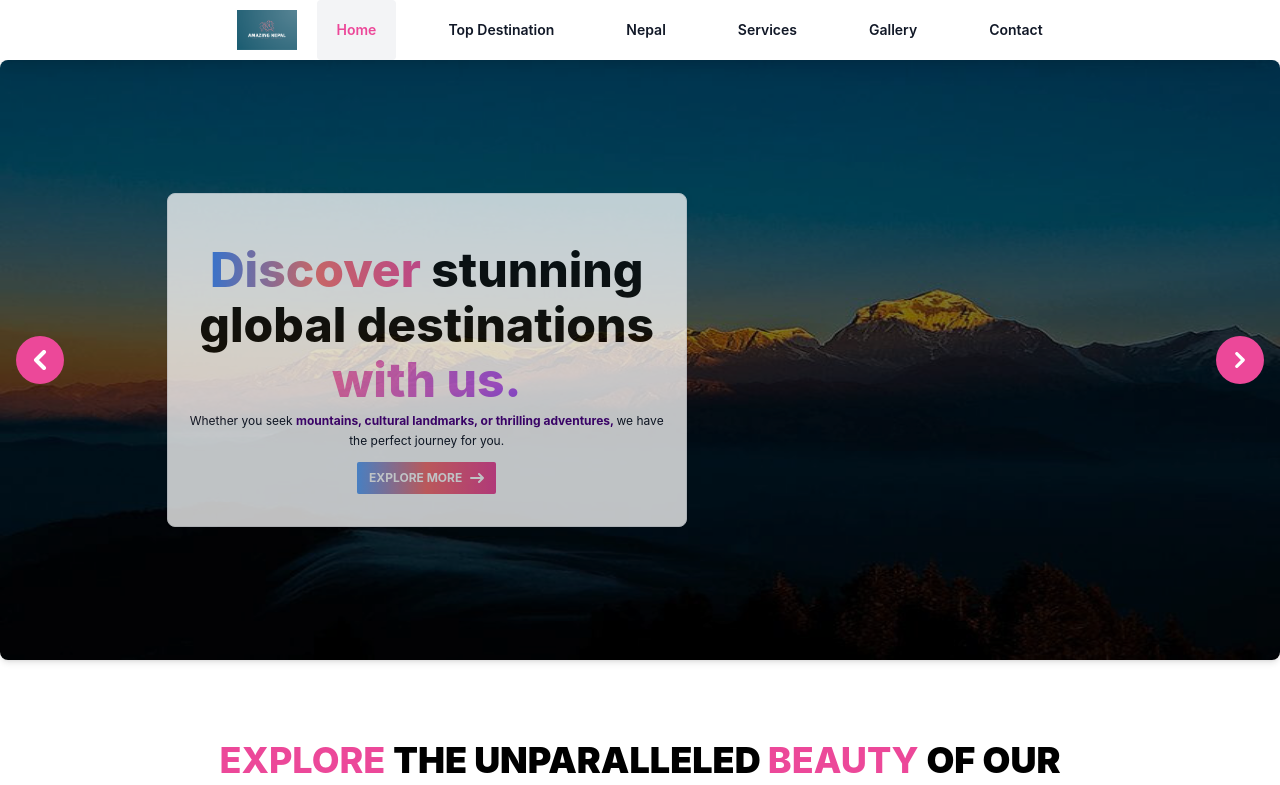
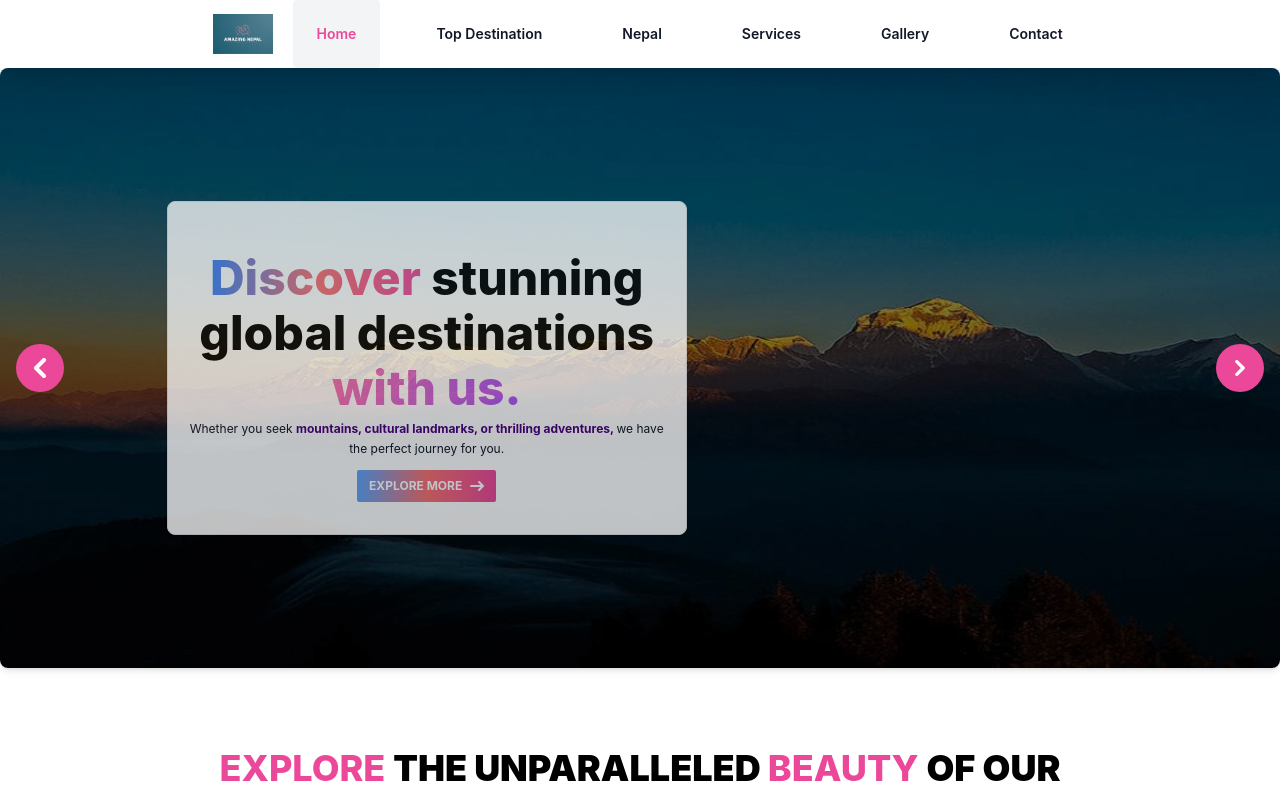
Before and after one commit to parashe/amazingnepal, a React (Create React App) app: page / in a window 1280 px wide. Shown: the top 785 px of the page. Built offline with nearby package versions, Linux system fonts and the light colour scheme.

Commit message:
added changes

```diff
--- a/src/Components/UI/Navbar/Navbar.tsx
+++ b/src/Components/UI/Navbar/Navbar.tsx
@@ -22,7 +22,7 @@ export const Navbar = () => {
 
   return (
     <>
-      <nav className="sticky top-0 z-50 bg-white shadow-lg font-semibold  dark:border-gray-600 dark:bg-gray-900 dark:text-white">
+      <nav className="sticky top-0 z-50 bg-white shadow-xl font-semibold  dark:border-gray-600 dark:bg-gray-900 dark:text-white">
         <div className="flex flex-wrap container mx-auto justify-center items-center max-w-screen-xl px-4 text-sm">
           <Link
             to="/"
@@ -64,7 +64,7 @@ export const Navbar = () => {
               <li>
                 <Link
                   to="/"
-                  className={`block py-2 px-3 lg:px-5 lg:py-5 hover:bg-gray-100 rounded md:hover:bg-gray-100  md:border-0 md:p-0 dark:hover:text-white ${isActive(
+                  className={`block py-4 px-3 lg:px-6 lg:py-6 hover:bg-gray-100 rounded md:hover:bg-gray-100  md:border-0 md:p-0 dark:hover:text-white ${isActive(
                     "/"
                   )}`}
                 >
@@ -75,7 +75,7 @@ export const Navbar = () => {
               <li>
                 <Link
                   to="/destination"
-                  className={`block py-2 px-3 lg:px-5 lg:py-5 hover:bg-gray-100 rounded md:hover:bg-gray-100  md:border-0 md:p-0 dark:hover:text-white ${isActive(
+                  className={`block py-3 px-3 lg:px-6 lg:py-6 hover:bg-gray-100 rounded md:hover:bg-gray-100  md:border-0 md:p-0 dark:hover:text-white ${isActive(
                     "/destination"
                   )}`}
                 >
@@ -85,7 +85,7 @@ export const Navbar = () => {
               <li>
                 <Link
                   to="/nepal"
-                  className={`block py-2 px-3 lg:px-5 lg:py-5 hover:bg-gray-100 rounded md:hover:bg-gray-100  md:border-0 md:p-0 dark:hover:text-white ${isActive(
+                  className={`block py-3 px-3 lg:px-6 lg:py-6 hover:bg-gray-100 rounded md:hover:bg-gray-100  md:border-0 md:p-0 dark:hover:text-white ${isActive(
                     "/nepal"
                   )}`}
                 >
@@ -95,7 +95,7 @@ export const Navbar = () => {
               <li>
                 <Link
                   to="/service"
-                  className={`block py-2 px-3 lg:px-5 lg:py-5 hover:bg-gray-100 rounded md:hover:bg-gray-100  md:border-0 md:p-0 dark:hover:text-white ${isActive(
+                  className={`block py-3 px-3 lg:px-6 lg:py-6 hover:bg-gray-100 rounded md:hover:bg-gray-100  md:border-0 md:p-0 dark:hover:text-white ${isActive(
                     "/service"
                   )}`}
                 >
@@ -105,7 +105,7 @@ export const Navbar = () => {
               <li>
                 <Link
                   to="/gallery"
-                  className={`block py-2 px-3 lg:px-5 lg:py-5 hover:bg-gray-100 rounded md:hover:bg-gray-100  md:border-0 md:p-0 dark:hover:text-white ${isActive(
+                  className={`block py-3 px-3 lg:px-6 lg:py-6 hover:bg-gray-100 rounded md:hover:bg-gray-100  md:border-0 md:p-0 dark:hover:text-white ${isActive(
                     "/gallery"
                   )}`}
                 >
@@ -116,7 +116,7 @@ export const Navbar = () => {
               <li>
                 <Link
                   to="/contact"
-                  className={`block py-2 px-3 lg:px-5 lg:py-5 hover:bg-gray-100 rounded md:hover:bg-gray-100  md:border-0 md:p-0 dark:hover:text-white ${isActive(
+                  className={`block py-3 px-3 lg:px-6 lg:py-6 hover:bg-gray-100 rounded md:hover:bg-gray-100  md:border-0 md:p-0 dark:hover:text-white ${isActive(
                     "/contact"
                   )}`}
                 >
--- a/src/Components/atoms.tsx
+++ b/src/Components/atoms.tsx
@@ -330,7 +330,6 @@ export const LoadingSkeleton = () => {
   );
 };
 
-
 export const GalleryLoadingSkeleton = () => {
   return (
     <div className="flex justify-center items-center h-screen">
@@ -365,7 +364,6 @@ export const GalleryLoadingSkeleton = () => {
   );
 };
 
-
 export const Address = () => {
   const paragraph =
     " text-sm p-3 text-center  cursor-pointer leading-normal text-gray-900 text-break-all ";
--- a/src/Components/window/Whywe/whywe.tsx
+++ b/src/Components/window/Whywe/whywe.tsx
@@ -1,5 +1,4 @@
 import React from "react";
-import { Title } from "../../atoms";
 
 const Whywe = () => {
   const data = [
@@ -27,7 +26,7 @@ const Whywe = () => {
   ];
 
   return (
-    <div className="bg-gradient-to-r from-gray-50  to-pink-50 opacity-100 dark:bg-gray-900">
+    <div className="bg-gradient-to-r from-blue-500 via-white  to-pink-500 opacity-100 dark:bg-gray-900">
       <div className="mt-0 md:pt-28 md:pb-24 container mx-auto pt-5 ">
         <div className="text-center mx-auto max-w-4xl gap-6">
           <div className="flex items-center justify-center ">
--- a/src/Pages/about.tsx
+++ b/src/Pages/about.tsx
@@ -4,7 +4,6 @@ import Whywe from "../Components/window/Whywe/whywe";
 import AboutRating from "../Components/window/Rating/rating";
 
 export const AboutPage = () => {
-
   React.useEffect(() => {
     window.scrollTo(0, 0);
   }, []);
--- a/src/Pages/home.tsx
+++ b/src/Pages/home.tsx
@@ -5,7 +5,7 @@ import Whywe from "../Components/window/Whywe/whywe";
 import Destination from "../Components/window/Destination/destination";
 import Rating from "../Components/window/Rating/rating";
 import Recommended from "../Components/window/Recommended/recommended";
-import {  GalleryLoadingSkeleton, LoadingSkeleton } from "../Components/atoms";
+import { GalleryLoadingSkeleton, LoadingSkeleton } from "../Components/atoms";
 
 export const HomePage = () => {
   const [showLoader, setShowLoader] = React.useState(true);
@@ -43,6 +43,7 @@ export const HomePage = () => {
       <Services/> */}
           <Destination />
           <Recommended />
+          <div className="h-20"></div>
           <Whywe />
           <Rating />
         </Layout>
```
